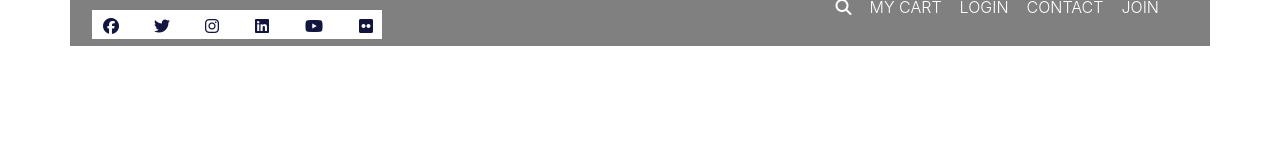
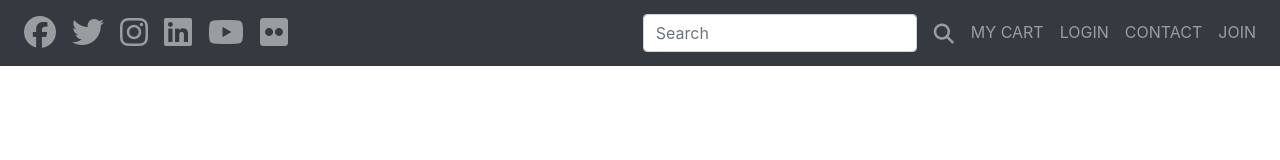
Before and after one commit to Moskowitza/sewerMutants, a plain HTML site: page agencysite/index.html in a window 1280 px wide. Drawn offline with nearby package versions, Linux system fonts and the light colour scheme.

Commit message:
top nav set

```diff
--- a/agencysite/index.html
+++ b/agencysite/index.html
@@ -30,33 +30,95 @@
       src="https://kit.fontawesome.com/821d7a00a3.js"
       crossorigin="anonymous"
     ></script>
-    <link
+    <!-- <link
     rel="stylesheet"
     type="text/css"
     href="./css/style.css"
-  />
+  /> -->
   </head>
   <body>
     <!-- topTools -->
-    <div class="container">
-      <nav class="navbar navbar-inverse">
-        <ul class="nav nav-pills nav-social">
-          <li class="btn-facebook"><a href="https://www.google.com"><i class="fab fa-facebook"></i></li>
-          <li class="btn-twitter"><a href="https://www.google.com"><i class="fab fa-twitter"></i></li>
-          <li class="btn-instagram"><a href="https://www.google.com"><i class="fab fa-instagram"></i></li>
-          <li class="btn-linkedin"><a href="https://www.google.com"><i class="fab fa-linkedin"></i></li>
-          <li class="btn-youtube"><a href="https://www.google.com"><i class="fab fa-youtube"></i></li>
-          <li class="btn-flickr"><a href="https://www.google.com"><i class="fab fa-flickr"></i></li>
+    <!-- <div class="container"> -->
+    <nav class="navbar navbar-expand-lg navbar-dark bg-dark" role="navigation">
+      <div class="navbar-nav-scroll mr-auto">
+        <ul class="navbar-nav bd-navbar-nav flex-row">
+          <li class="nav-item btn-facebook">
+            <a class="nav-link p-2" href="https://www.google.com"
+              ><i class="fab fa-facebook fa-2x"></i
+            ></a>
+          </li>
+          <li class="nav-item btn-twitter">
+            <a class="nav-link p-2" href="https://www.google.com"
+              ><i class="fab fa-twitter fa-2x"></i
+            ></a>
+          </li>
+          <li class="nav-item btn-instagram">
+            <a class="nav-link p-2" href="https://www.google.com"
+              ><i class="fab fa-instagram fa-2x"></i
+            ></a>
+          </li>
+          <li class="nav-item btn-linkedin">
+            <a class="nav-link p-2" href="https://www.google.com"
+              ><i class="fab fa-linkedin fa-2x"></i
+            ></a>
+          </li>
+          <li class="nav-item btn-youtube">
+            <a class="nav-link p-2" href="https://www.google.com"
+              ><i class="fab fa-youtube fa-2x"></i
+            ></a>
+          </li>
+          <li class="nav-item btn-flickr">
+            <a class="nav-link p-2" href="https://www.google.com"
+              ><i class="fab fa-flickr fa-2x"></i
+            ></a>
+          </li>
         </ul>
-        <ul class="nav nav-pills navbar-right nav-utility">
-            <li><a href="https://www.google.com"><i class="fas fa-search"></i></a></li>
-            <li><a href="https://www.google.com">MY CART</a></li>
-            <li><a href="https://www.google.com">LOGIN</a></li>
-            <li><a href="https://www.google.com">CONTACT</a></li>
-            <li><a href="https://www.google.com">JOIN</a></li>
+      </div>
+      <button
+        class="navbar-toggler"
+        type="button"
+        data-toggle="collapse"
+        data-target="#navbarText"
+        aria-controls="navbarText"
+        aria-expanded="false"
+        aria-label="Toggle navigation"
+      >
+        <span class="navbar-toggler-icon"></span>
+      </button>
+      <div
+        class="navbar-nav-scroll ml-auto collapse navbar-collapse"
+        id="navbarText"
+      >
+        <ul class="navbar-nav bd-navbar-nav flex-row  ml-auto ">
+          <li class="nav-item">
+            <form class="form-inline my-2 my-lg-0 ">
+              <input
+                class="form-control mr-sm-2"
+                type="search"
+                placeholder="Search"
+                aria-label="Search"
+              />
+              <button class="btn my-2 my-sm-0 nav-link" type="submit">
+                <i class="fas fa-search fa-lg"></i>
+              </button>
+            </form>
+          </li>
+          <li class="nav-item">
+            <a class="nav-link p-2" href="https://www.google.com">MY CART</a>
+          </li>
+          <li class="nav-item">
+            <a class="nav-link p-2" href="https://www.google.com">LOGIN</a>
+          </li>
+          <li class="nav-item">
+            <a class="nav-link p-2" href="https://www.google.com">CONTACT</a>
+          </li>
+          <li class="nav-item">
+            <a class="nav-link p-2" href="https://www.google.com">JOIN</a>
+          </li>
         </ul>
-      </nav>
-    </div>
+      </div>
+    </nav>
+    <!-- </div> -->
     <!-- Nav -->
     <!-- Main -->
     <!-- Footer -->
--- a/agencysite/src/_nav.scss
+++ b/agencysite/src/_nav.scss
@@ -37,6 +37,7 @@
 }
 
 .nav-pills>li {
+    margin-left: 2px;
     float: left;
 }
 
```
Also changed, not shown: agencysite/css/style.css, 1 other file.
